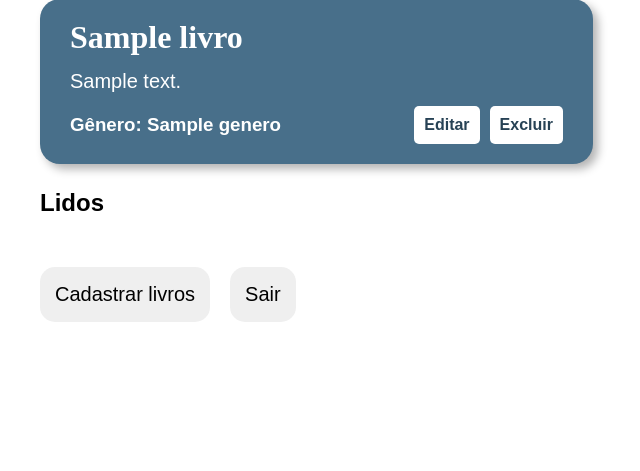
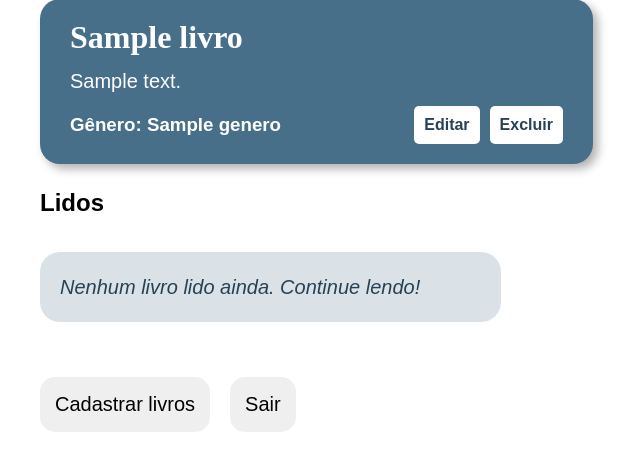
Before and after one commit to diaslucas06/Projeto1-PSI, a Flask app: template conteudo/templates/livros_cadastrados.html in a window 1280 px wide. Shown: the part 243-714 px from the top of the page, without its empty margins (24-664 px from the left). Run offline with Flask 3, Linux system fonts and the light colour scheme; the template is opened without the code that fills it: most values are stand-ins (such as "Sample title", 1, 10 or a date in 2020); some web fonts are replaced.

Commit message:
feat: adicionado estilo e mensagens para livros pendentes e lidos

```diff
--- a/conteudo/static/css/style.css
+++ b/conteudo/static/css/style.css
@@ -190,3 +190,14 @@ li p {
     font-weight: bold;
     border-radius: 15px;
 }
+
+.mensagem {
+    width: 40%;
+    padding: 20px;
+    background-color: rgba(72, 111, 138, 0.2);
+    border-radius: 20px;
+    color: rgb(39, 66, 85);
+    text-align: center;
+    font-style: italic;
+    margin: 10px 0 30px 0;
+}
--- a/conteudo/templates/livros_cadastrados.html
+++ b/conteudo/templates/livros_cadastrados.html
@@ -8,8 +8,11 @@
     <h1>Seus livros</h1>
     <h2>Não lidos</h2>
     <ul>
+    {% set nao_lidos = namespace(value=0) %}
+
         {% for livro in livros %}
             {% if not livro.lido %}
+                {% set nao_lidos.value = nao_lidos.value + 1 %}
                 <li>
                     <h2>{{livro.titulo}}</h2>
                     <p>{{livro.desc}}</p>
@@ -27,11 +30,18 @@
                 </li>
             {% endif %}
         {% endfor %}
+
+        {% if nao_lidos.value == 0 %}
+            <p p class="mensagem">Você não tem livros pendentes.</p>
+        {% endif %}
     </ul>
     <h2>Lidos</h2>
     <ul>
+    {% set lidos = namespace(value=0) %}
+
         {% for livro in livros %}
             {% if livro.lido %}
+                {% set lidos.value = lidos.value + 1 %}
                 <li>
                     <h2>{{livro.titulo}}</h2>
                     <p>{{livro.desc}}</p>
@@ -49,6 +59,10 @@
                 </li>
             {% endif %}
         {% endfor %}
+
+        {% if lidos.value == 0 %}
+            <p class="mensagem">Nenhum livro lido ainda. Continue lendo!</p>
+        {% endif %}
     </ul>
     <div class="buttons">
         <form action="{{url_for('cadastro_livros')}}">
```
